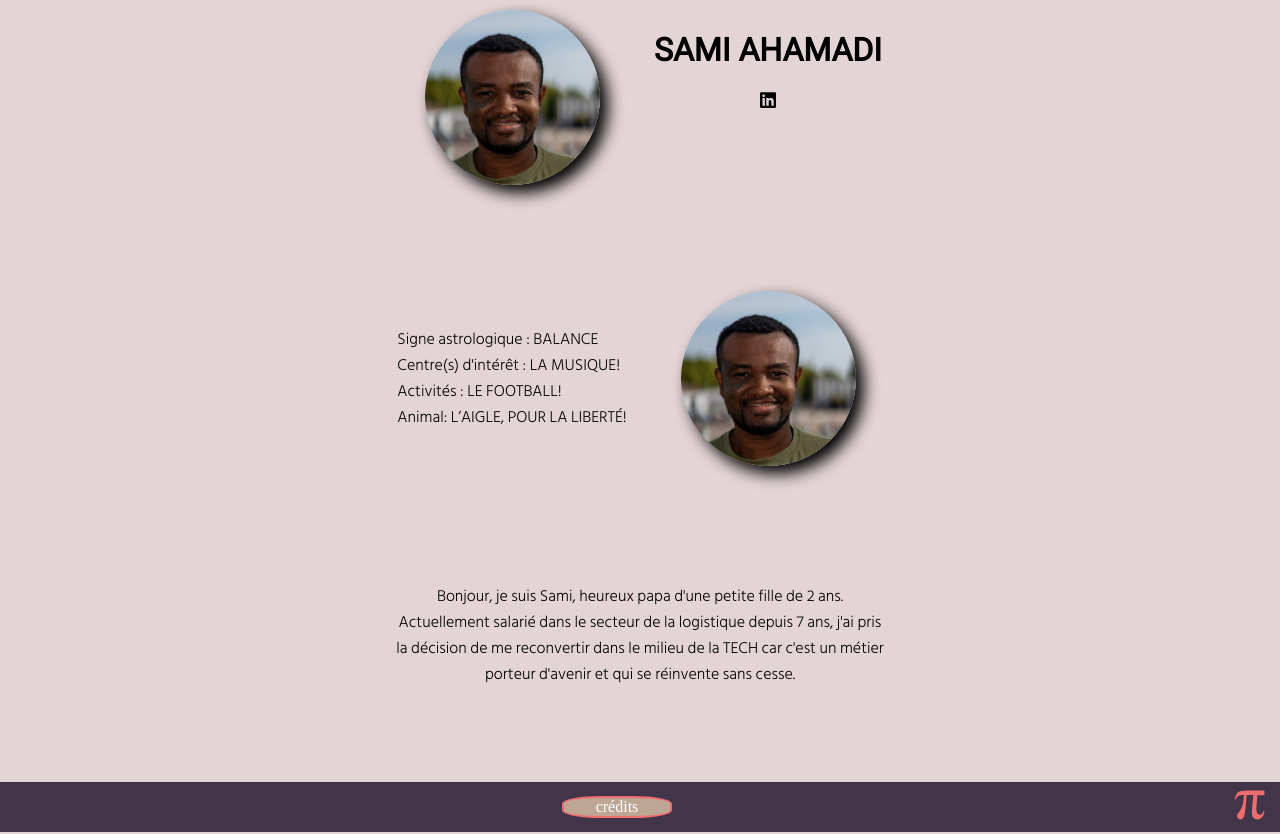
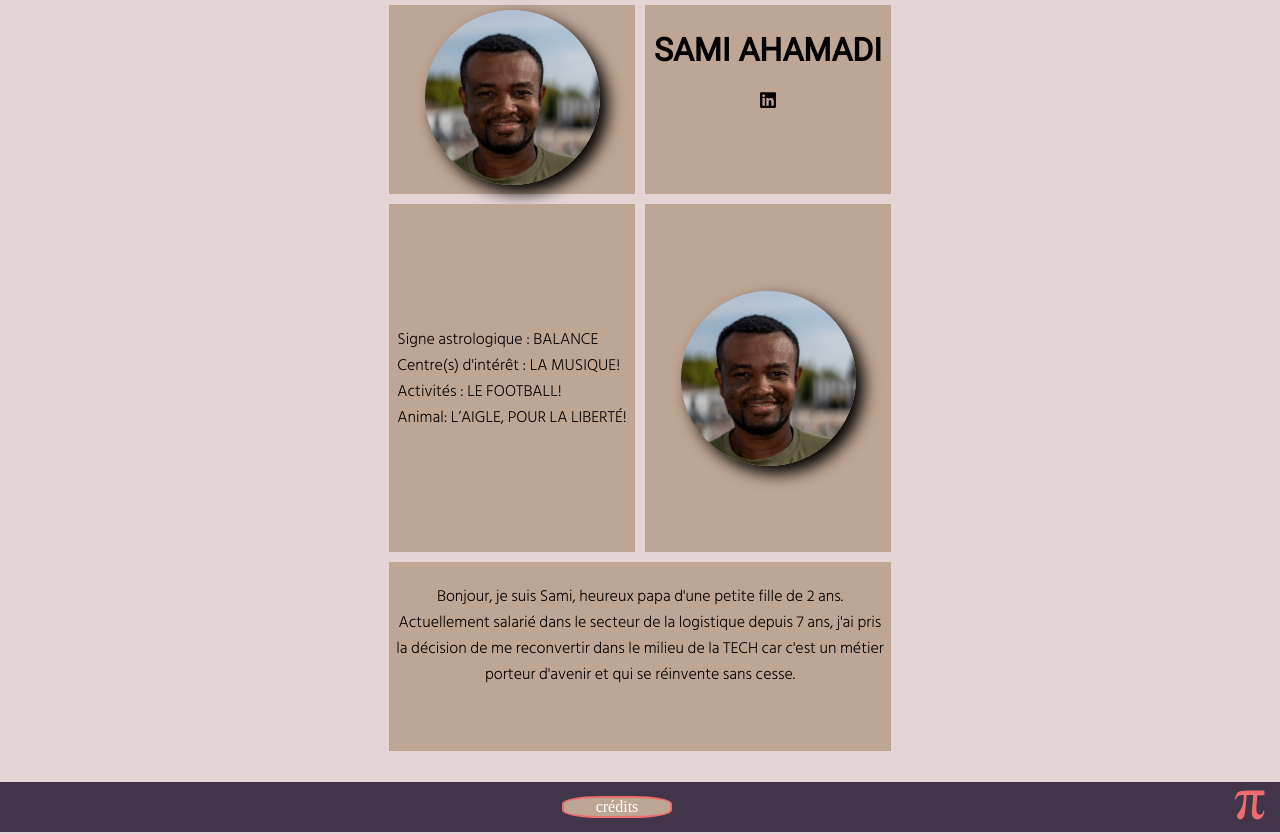
Before and after one commit to JulieRaymond/project1-trombi, a PHP site: page /bio.php in a window 1280 px wide. Shown: the part 68-902 px from the top of the page. Run offline with PHP 8.4, Linux system fonts and the light colour scheme; some web fonts are replaced.

Commit message:
correction appel des variables css dans bio.css

```diff
--- a/includes/css/bio.css
+++ b/includes/css/bio.css
@@ -1,12 +1,12 @@
 .container {
-  background-color: --color-background-pages;
+  background-color: var(--color-background-pages);
   display: grid;
   grid-template-columns: 50% 50%;
   grid-template-rows: 1fr 1fr 1fr;
 }
 
 .container div {
-  background-color: --color-background-button;
+  background-color: var(--color-background-button);
   padding: 5px;
   margin: 5px;
 }
```
